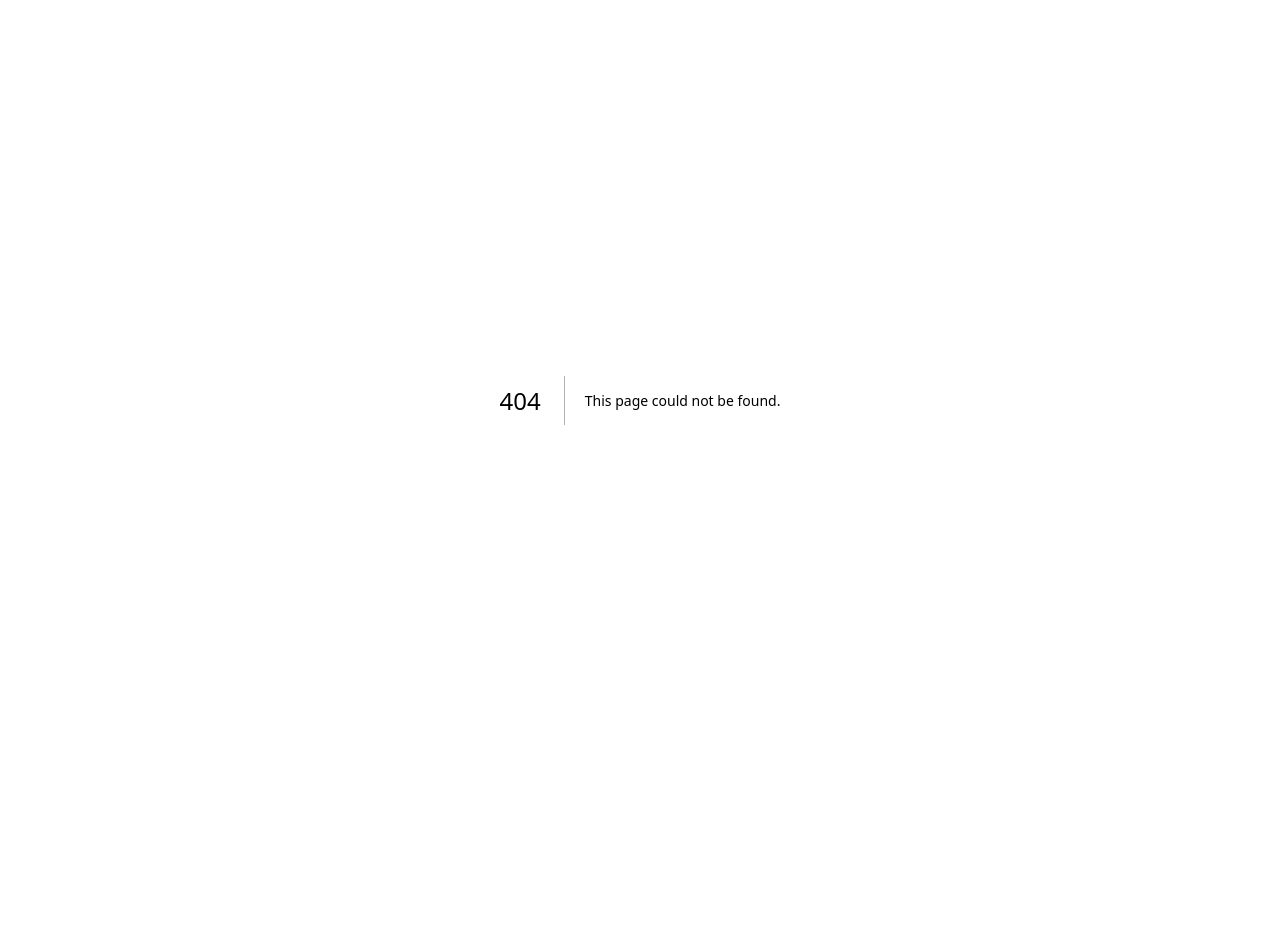
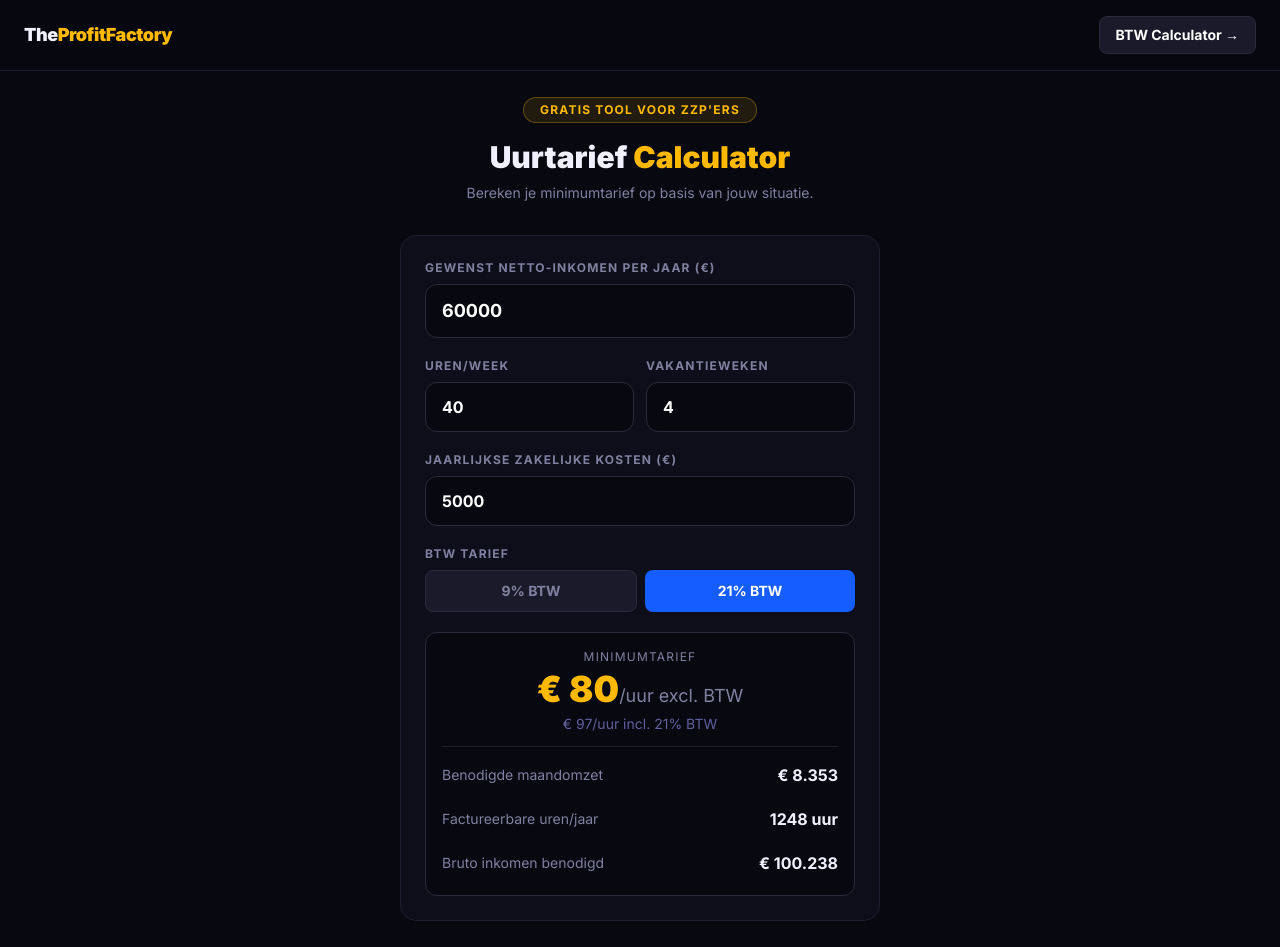
Before and after one commit to Wilcohennink/moneymachine, a Next.js app: page /uurtarief-calculator in a window 1280 px wide. Before the commit this address had no page. Shown: the top 947 px of the page. Before the commit the page ends 800 px from the top, so only its background shows below. Built offline with nearby package versions, Linux system fonts and the light colour scheme.

Commit message:
feat: add uurtarief calculator for Dutch ZZP'ers at /uurtarief-calculator
Berekent minimumtarief op basis van netto inkomen, uren, kosten
Cross-links naar BTW calculator voor funnel

Co-Authored-By: Paperclip <noreply@paperclip.ing>

```diff
--- a/app/page.tsx
+++ b/app/page.tsx
@@ -43,6 +43,15 @@ export default function Home() {
       desc: "Bereken BTW razendsnel voor 6%, 9% en 21%. Excl ↔ Incl. Gratis voor ZZP'ers.",
       href: "/btw-calculator",
       cta: "Bereken BTW →",
+      badge: "Live",
+      badgeColor: "bg-green-500/20 text-green-400 border-green-500/30",
+    },
+    {
+      emoji: "💶",
+      label: "Uurtarief Calculator",
+      desc: "Bereken je minimumtarief als ZZP'er op basis van inkomen, kosten en uren.",
+      href: "/uurtarief-calculator",
+      cta: "Bereken uurtarief →",
       badge: "Live",
       badgeColor: "bg-green-500/20 text-green-400 border-green-500/30",
     },
--- /dev/null
+++ b/app/uurtarief-calculator/UurtariefClient.tsx
@@ -0,0 +1,169 @@
+"use client";
+
+import { useState } from "react";
+import Link from "next/link";
+
+export default function UurtariefClient() {
+  const [nettoInkomen, setNettoInkomen] = useState<string>("60000");
+  const [uren, setUren] = useState<string>("40");
+  const [kosten, setKosten] = useState<string>("5000");
+  const [vakantie, setVakantie] = useState<string>("4");
+  const [btwTarief, setBtwTarief] = useState<number>(21);
+
+  const netto = parseFloat(nettoInkomen) || 0;
+  const urenPerWeek = parseFloat(uren) || 40;
+  const jaarKosten = parseFloat(kosten) || 0;
+  const vakantieWeken = parseFloat(vakantie) || 4;
+
+  // Formula
+  const werkweken = 52 - vakantieWeken;
+  const totaalUren = werkweken * urenPerWeek;
+  const factureerbaar = Math.round(totaalUren * 0.65); // ~65% billable
+  const brutoBenodigd = netto / 0.63 + jaarKosten;
+  const tariefExcl = factureerbaar > 0 ? brutoBenodigd / factureerbaar : 0;
+  const tariefIncl = tariefExcl * (1 + btwTarief / 100);
+  const maandomzet = brutoBenodigd / 12;
+
+  const fmt = (n: number) =>
+    "€ " + Math.round(n).toLocaleString("nl-NL");
+  const fmtHour = (n: number) =>
+    "€ " + n.toFixed(0);
+
+  const hasResult = netto > 0 && factureerbaar > 0;
+
+  return (
+    <div className="min-h-screen bg-[#080810] text-[#f0f0ff] font-sans">
+      <nav className="fixed top-0 left-0 right-0 z-50 flex items-center justify-between px-6 py-4 bg-[#080810]/90 backdrop-blur border-b border-[#1e1e30]">
+        <Link href="/" className="font-black text-lg tracking-tight">
+          The<span className="text-amber-400">ProfitFactory</span>
+        </Link>
+        <Link
+          href="/btw-calculator"
+          className="bg-[#1a1a2a] hover:bg-[#2a2a3a] text-white px-4 py-2 rounded-lg font-bold text-sm transition-colors border border-[#2a2a3a]"
+        >
+          BTW Calculator →
+        </Link>
+      </nav>
+
+      <main className="pt-24 pb-16 px-4 max-w-lg mx-auto">
+        <div className="text-center mb-8">
+          <div className="inline-block bg-amber-400/10 border border-amber-400/30 rounded-full px-4 py-1 text-amber-400 text-xs font-bold uppercase tracking-widest mb-4">
+            Gratis Tool voor ZZP&apos;ers
+          </div>
+          <h1 className="text-3xl font-black mb-2">
+            Uurtarief <span className="text-amber-400">Calculator</span>
+          </h1>
+          <p className="text-[#8080a0] text-sm">
+            Bereken je minimumtarief op basis van jouw situatie.
+          </p>
+        </div>
+
+        <div className="bg-[#0e0e1a] border border-[#1e1e30] rounded-2xl p-6 space-y-5">
+          <div>
+            <label className="block text-xs font-bold text-[#8080a0] uppercase tracking-widest mb-2">
+              Gewenst netto-inkomen per jaar (€)
+            </label>
+            <input
+              type="number"
+              value={nettoInkomen}
+              onChange={(e) => setNettoInkomen(e.target.value)}
+              className="w-full bg-[#080810] border border-[#2a2a3a] focus:border-amber-400 rounded-xl px-4 py-3 text-lg font-bold text-white outline-none transition-colors"
+            />
+          </div>
+
+          <div className="grid grid-cols-2 gap-3">
+            <div>
+              <label className="block text-xs font-bold text-[#8080a0] uppercase tracking-widest mb-2">
+                Uren/week
+              </label>
+              <input
+                type="number"
+                value={uren}
+                onChange={(e) => setUren(e.target.value)}
+                className="w-full bg-[#080810] border border-[#2a2a3a] focus:border-amber-400 rounded-xl px-4 py-3 font-bold text-white outline-none transition-colors"
+              />
+            </div>
+            <div>
+              <label className="block text-xs font-bold text-[#8080a0] uppercase tracking-widest mb-2">
+                Vakantieweken
+              </label>
+              <input
+                type="number"
+                value={vakantie}
+                onChange={(e) => setVakantie(e.target.value)}
+                className="w-full bg-[#080810] border border-[#2a2a3a] focus:border-amber-400 rounded-xl px-4 py-3 font-bold text-white outline-none transition-colors"
+              />
+            </div>
+          </div>
+
+          <div>
+            <label className="block text-xs font-bold text-[#8080a0] uppercase tracking-widest mb-2">
+              Jaarlijkse zakelijke kosten (€)
+            </label>
+            <input
+              type="number"
+              value={kosten}
+              onChange={(e) => setKosten(e.target.value)}
+              className="w-full bg-[#080810] border border-[#2a2a3a] focus:border-amber-400 rounded-xl px-4 py-3 font-bold text-white outline-none transition-colors"
+            />
+          </div>
+
+          <div>
+            <label className="block text-xs font-bold text-[#8080a0] uppercase tracking-widest mb-2">
+              BTW Tarief
+            </label>
+            <div className="flex gap-2">
+              {[9, 21].map((r) => (
+                <button
+                  key={r}
+                  onClick={() => setBtwTarief(r)}
+                  className={`flex-1 py-2.5 rounded-lg font-bold text-sm transition-colors ${
+                    btwTarief === r
+                      ? "bg-blue-600 text-white"
+                      : "bg-[#1a1a2a] text-[#8080a0] hover:text-white border border-[#2a2a3a]"
+                  }`}
+                >
+                  {r}% BTW
+                </button>
+              ))}
+            </div>
+          </div>
+
+          {hasResult && (
+            <div className="bg-[#080810] rounded-xl p-4 space-y-3 border border-[#2a2a3a]">
+              <div className="text-center pb-3 border-b border-[#1e1e30]">
+                <p className="text-[#8080a0] text-xs uppercase tracking-widest mb-1">Minimumtarief</p>
+                <p className="text-amber-400 text-4xl font-black">{fmtHour(tariefExcl)}<span className="text-lg text-[#8080a0] font-normal">/uur excl. BTW</span></p>
+                <p className="text-[#6060a0] text-sm mt-1">{fmtHour(tariefIncl)}/uur incl. {btwTarief}% BTW</p>
+              </div>
+              <div className="flex justify-between items-center py-1">
+                <span className="text-[#8080a0] text-sm">Benodigde maandomzet</span>
+                <span className="font-bold">{fmt(maandomzet)}</span>
+              </div>
+              <div className="flex justify-between items-center py-1">
+                <span className="text-[#8080a0] text-sm">Factureerbare uren/jaar</span>
+                <span className="font-bold">{factureerbaar} uur</span>
+              </div>
+              <div className="flex justify-between items-center py-1">
+                <span className="text-[#8080a0] text-sm">Bruto inkomen benodigd</span>
+                <span className="font-bold">{fmt(brutoBenodigd)}</span>
+              </div>
+            </div>
+          )}
+        </div>
+
+        <div className="mt-6 text-center">
+          <p className="text-[#8080a0] text-sm mb-3">
+            BTW op factuur berekenen?
+          </p>
+          <Link
+            href="/btw-calculator"
+            className="inline-block bg-[#1a1a2a] hover:bg-[#2a2a3a] text-white font-bold px-6 py-3 rounded-xl transition-colors border border-[#2a2a3a]"
+          >
+            BTW Calculator →
+          </Link>
+        </div>
+      </main>
+    </div>
+  );
+}
--- /dev/null
+++ b/app/uurtarief-calculator/page.tsx
@@ -0,0 +1,13 @@
+import type { Metadata } from "next";
+import UurtariefClient from "./UurtariefClient";
+
+export const metadata: Metadata = {
+  title: "Uurtarief Calculator ZZP — Bereken Je Minimumtarief 2026",
+  description:
+    "Bereken je minimale uurtarief als ZZP'er op basis van gewenst inkomen, kosten en factureerbare uren. Gratis en direct resultaat.",
+  keywords: "uurtarief calculator ZZP, uurtarief berekenen freelancer, minimumtarief ZZP 2026, uurtarief berekenen",
+};
+
+export default function UurtariefPage() {
+  return <UurtariefClient />;
+}
```
